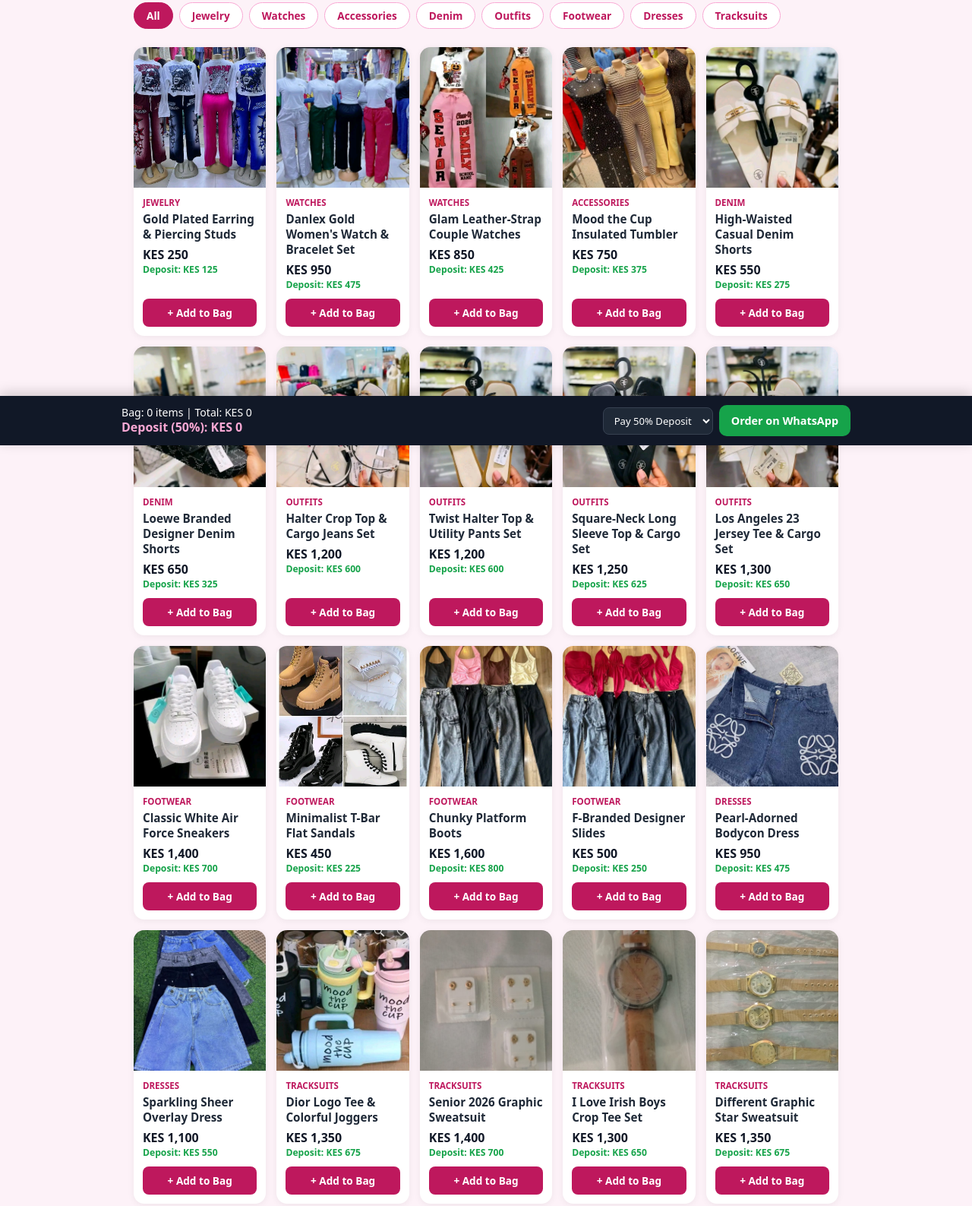
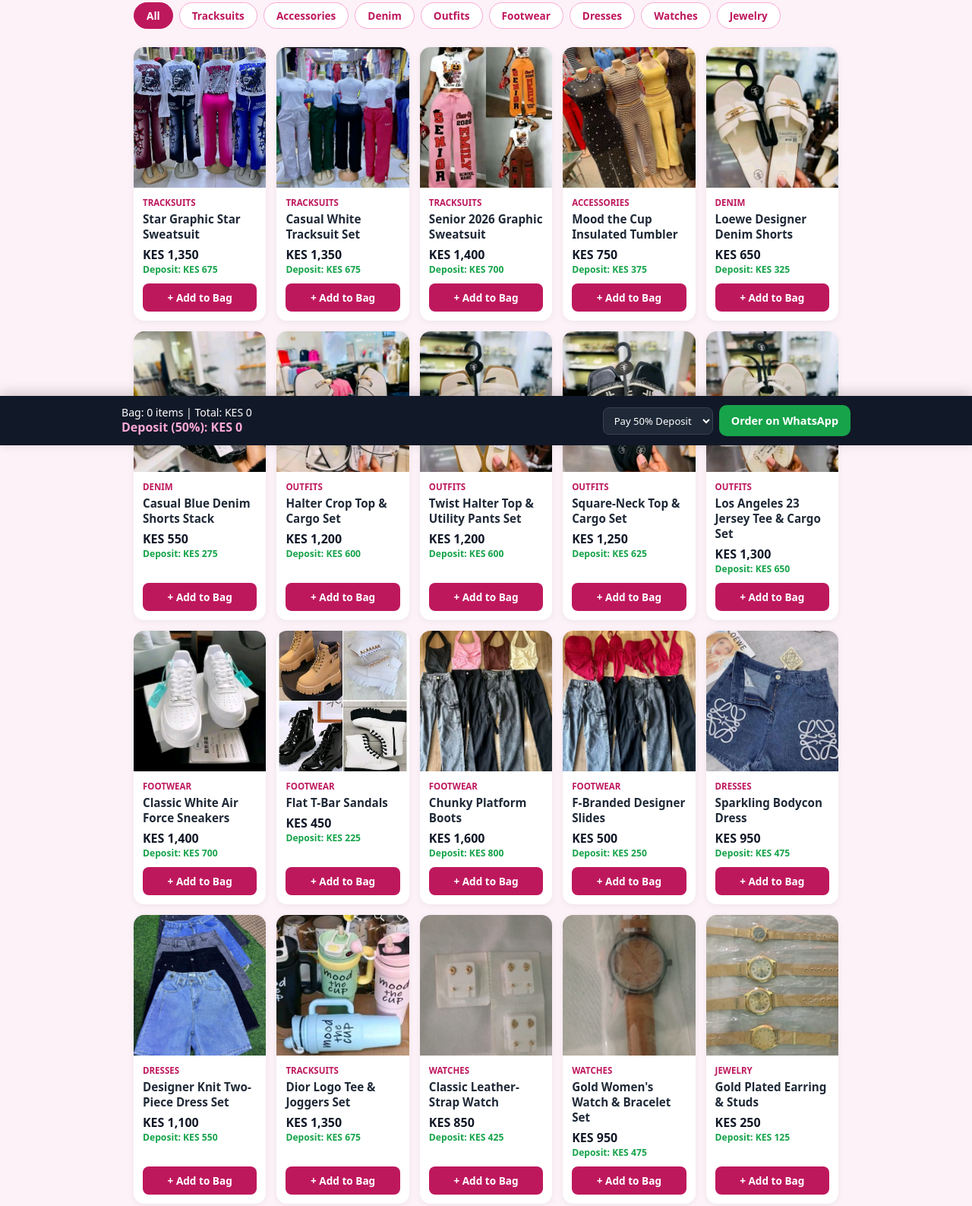
Before and after one commit to onkundimorgan292-cpu/Smartladies, a plain HTML site: page index.html in a window 1280 px wide. Shown: the part 214-1801 px from the top of the page at 76% size. Drawn offline with Linux system fonts and the light colour scheme.

Commit message:
Update index.html

```diff
--- a/index.html
+++ b/index.html
@@ -194,28 +194,28 @@
   <script>
     const WHATSAPP_NUMBER = "254700000000";
 
-    // 100% Perfectly Synced Products List matching your exact files
+    // 100% Accurately Matched Products & Categories
     const allProducts = [
-      { id: 1, name: "Gold Plated Earring & Piercing Studs", category: "Jewelry", price: 250, image: "1794590809686.jpg" },
-      { id: 2, name: "Danlex Gold Women's Watch & Bracelet Set", category: "Watches", price: 950, image: "1794590812883.jpg" },
-      { id: 3, name: "Glam Leather-Strap Couple Watches", category: "Watches", price: 850, image: "1794590816073.jpg" },
+      { id: 1, name: "Star Graphic Star Sweatsuit", category: "Tracksuits", price: 1350, image: "1794590809686.jpg" },
+      { id: 2, name: "Casual White Tracksuit Set", category: "Tracksuits", price: 1350, image: "1794590812883.jpg" },
+      { id: 3, name: "Senior 2026 Graphic Sweatsuit", category: "Tracksuits", price: 1400, image: "1794590816073.jpg" },
       { id: 4, name: "Mood the Cup Insulated Tumbler", category: "Accessories", price: 750, image: "1794590850792.jpg" },
-      { id: 5, name: "High-Waisted Casual Denim Shorts", category: "Denim", price: 550, image: "1794591118777.jpg" },
-      { id: 6, name: "Loewe Branded Designer Denim Shorts", category: "Denim", price: 650, image: "1794591122362.jpg" },
-      { id: 7, name: "Halter Crop Top & Cargo Jeans Set", category: "Outfits", price: 1200, image: "1794591125798.jpg" },
+      { id: 5, name: "Loewe Designer Denim Shorts", category: "Denim", price: 650, image: "1794591118777.jpg" },
+      { id: 6, name: "Casual Blue Denim Shorts Stack", category: "Denim", price: 550, image: "1794591122362.jpg" },
+      { id: 7, name: "Halter Crop Top & Cargo Set", category: "Outfits", price: 1200, image: "1794591125798.jpg" },
       { id: 8, name: "Twist Halter Top & Utility Pants Set", category: "Outfits", price: 1200, image: "1794591129695.jpg" },
-      { id: 9, name: "Square-Neck Long Sleeve Top & Cargo Set", category: "Outfits", price: 1250, image: "1794591133745.jpg" },
+      { id: 9, name: "Square-Neck Top & Cargo Set", category: "Outfits", price: 1250, image: "1794591133745.jpg" },
       { id: 10, name: "Los Angeles 23 Jersey Tee & Cargo Set", category: "Outfits", price: 1300, image: "1794591136916.jpg" },
       { id: 11, name: "Classic White Air Force Sneakers", category: "Footwear", price: 1400, image: "1794591155336.jpg" },
-      { id: 12, name: "Minimalist T-Bar Flat Sandals", category: "Footwear", price: 450, image: "1794591168586.jpg" },
+      { id: 12, name: "Flat T-Bar Sandals", category: "Footwear", price: 450, image: "1794591168586.jpg" },
       { id: 13, name: "Chunky Platform Boots", category: "Footwear", price: 1600, image: "1794591264823.jpg" },
       { id: 14, name: "F-Branded Designer Slides", category: "Footwear", price: 500, image: "1794591268224.jpg" },
-      { id: 15, name: "Pearl-Adorned Bodycon Dress", category: "Dresses", price: 950, image: "IMG-20260925-WA0063.jpg" },
-      { id: 16, name: "Sparkling Sheer Overlay Dress", category: "Dresses", price: 1100, image: "IMG-20260925-WA0097.jpg" },
-      { id: 17, name: "Dior Logo Tee & Colorful Joggers", category: "Tracksuits", price: 1350, image: "IMG-20261014-WA0010.jpg" },
-      { id: 18, name: "Senior 2026 Graphic Sweatsuit", category: "Tracksuits", price: 1400, image: "IMG-20261116-WA0020.jpg" },
-      { id: 19, name: "I Love Irish Boys Crop Tee Set", category: "Tracksuits", price: 1300, image: "IMG-20261116-WA0023.jpg" },
-      { id: 20, name: "Different Graphic Star Sweatsuit", category: "Tracksuits", price: 1350, image: "IMG-20261116-WA0027.jpg" }
+      { id: 15, name: "Sparkling Bodycon Dress", category: "Dresses", price: 950, image: "IMG-20260925-WA0063.jpg" },
+      { id: 16, name: "Designer Knit Two-Piece Dress Set", category: "Dresses", price: 1100, image: "IMG-20260925-WA0097.jpg" },
+      { id: 17, name: "Dior Logo Tee & Joggers Set", category: "Tracksuits", price: 1350, image: "IMG-20261014-WA0010.jpg" },
+      { id: 18, name: "Classic Leather-Strap Watch", category: "Watches", price: 850, image: "IMG-20261116-WA0020.jpg" },
+      { id: 19, name: "Gold Women's Watch & Bracelet Set", category: "Watches", price: 950, image: "IMG-20261116-WA0023.jpg" },
+      { id: 20, name: "Gold Plated Earring & Studs", category: "Jewelry", price: 250, image: "IMG-20261116-WA0027.jpg" }
     ];
 
     let cart = {};
```
